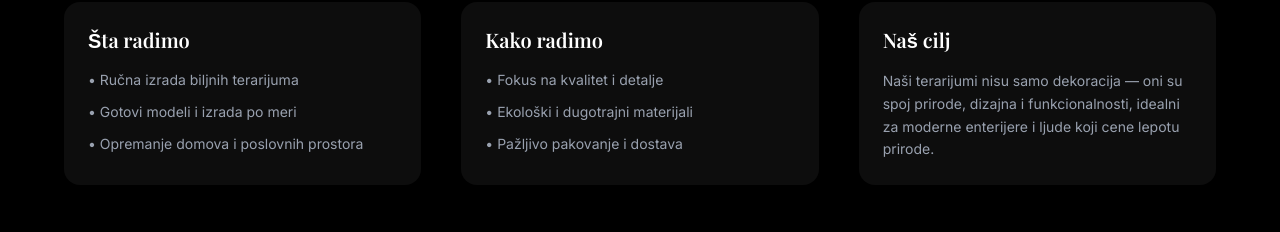
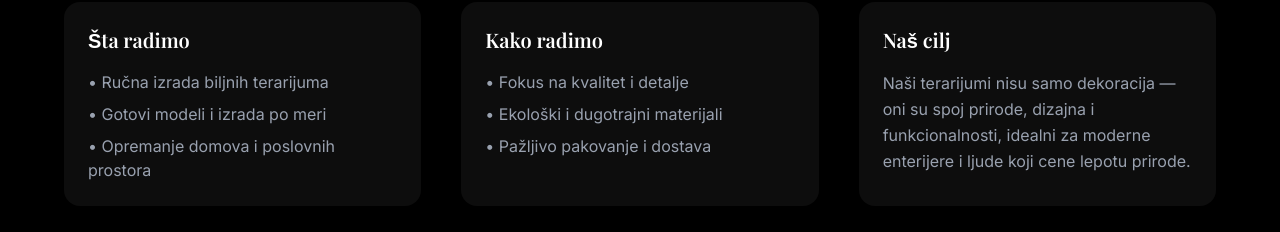
Before and after one commit to munja-cpu/terramnext, a Next.js app: page / in a window 1280 px wide. Shown: the part 2236-2468 px from the top of the page. Built offline with nearby package versions, Linux system fonts and the light colour scheme; a web font is replaced by a local one.

Commit message:
updejtovan tekst

```diff
--- a/app/components/About.tsx
+++ b/app/components/About.tsx
@@ -60,7 +60,7 @@ export default function About() {
               Šta radimo
             </h3>
 
-            <ul className="space-y-3 text-gray-400 text-sm">
+            <ul className="space-y-2 text-gray-400 text-l">
               <li>• Ručna izrada biljnih terarijuma</li>
               <li>• Gotovi modeli i izrada po meri</li>
               <li>• Opremanje domova i poslovnih prostora</li>
@@ -73,7 +73,7 @@ export default function About() {
               Kako radimo
             </h3>
 
-            <ul className="space-y-3 text-gray-400 text-sm">
+            <ul className="space-y-2 text-gray-400 text-l">
               <li>• Fokus na kvalitet i detalje</li>
               <li>• Ekološki i dugotrajni materijali</li>
               <li>• Pažljivo pakovanje i dostava</li>
@@ -86,7 +86,7 @@ export default function About() {
               Naš cilj
             </h3>
 
-            <p className="text-gray-400 text-sm leading-relaxed">
+            <p className="text-gray-400 text-l leading-relaxed">
               Naši terarijumi nisu samo dekoracija — oni su spoj prirode,
               dizajna i funkcionalnosti, idealni za moderne enterijere i ljude
               koji cene lepotu prirode.
```
